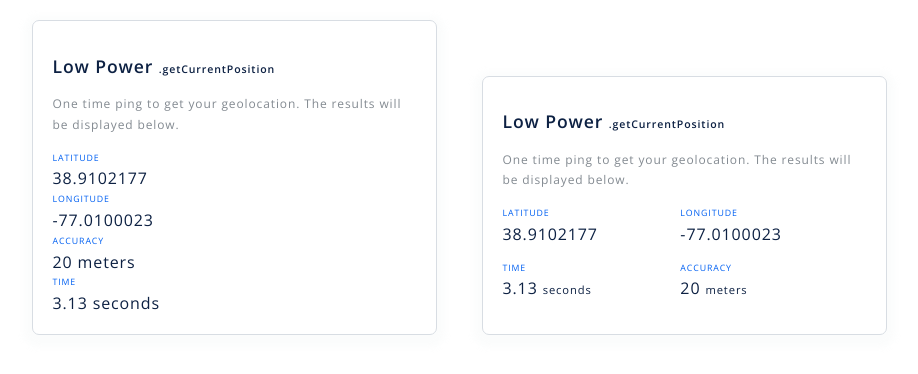
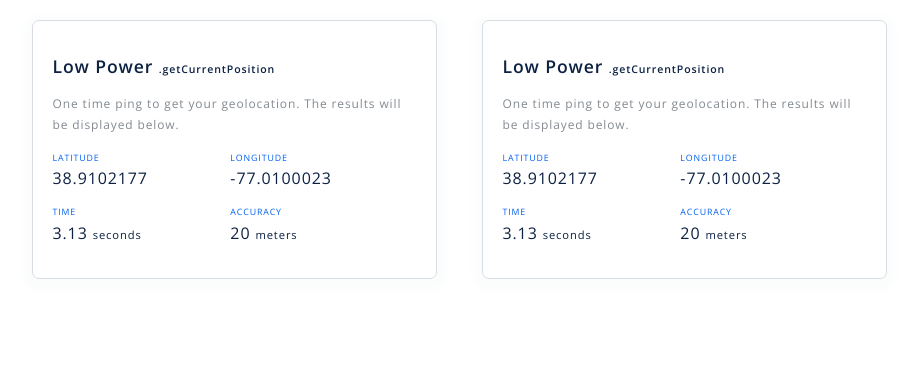
Before and after one commit to danmostudco/locationtesting, a React (Create React App) app: page / in a window 1280 px wide. Shown: the top 374 px of the page, without its empty margins (181-1099 px from the left). Built offline with nearby package versions, Linux system fonts and the light colour scheme.

Commit message:
split panels into individual nested components - TestPanel, PanelTitle, PanelData

```diff
--- a/src/App.js
+++ b/src/App.js
@@ -5,30 +5,37 @@ class App extends Component {
   render() {
     return <div className="App">
         <div className="Grid">
+          <TestPanel />
+          <TestPanel />
+        </div>
+      </div>
+  }
+}
+
+class TestPanel extends Component {
+  render() {
+    return (
     <div className="Grid-cell">
-            <h2>
-              Low Power <span>.getCurrentPosition</span>
-            </h2>
-            <h3>
-              One time ping to get your geolocation. The results will be
-              displayed below.
-            </h3>
-            <p className="label">Latitude</p>
-            <p>38.9102177</p>
+      <PanelTitle/>
+      <PanelData/>
+    </div> )
+  }
+}
 
-            <p className="label">Longitude</p>
-            <p>-77.0100023</p>
-
-            <p className="label">Accuracy</p>
-            <p>20 meters</p>
-
-            <p className="label">Time</p>
-            <p>3.13 seconds</p>
-          </div>
-
-          <div className="Grid-cell">
+class PanelTitle extends Component {
+  render() {
+    return (
+      <div>
         <h2>Low Power <span>.getCurrentPosition</span></h2>
         <h3>One time ping to get your geolocation. The results will be displayed below.</h3>
+      </div>
+    )
+  }
+}
+
+class PanelData extends Component {
+  render() {
+    return (
       <div className="panelContainer">
         <div className="panelColumn">
           <div className="valuePair">
@@ -52,9 +59,7 @@ class App extends Component {
           </div>
         </div>
     </div>
-          </div>
-        </div>
-      </div>;
+    )
   }
 }
 
```
Lines whose indentation alone changed are shown as unchanged.
